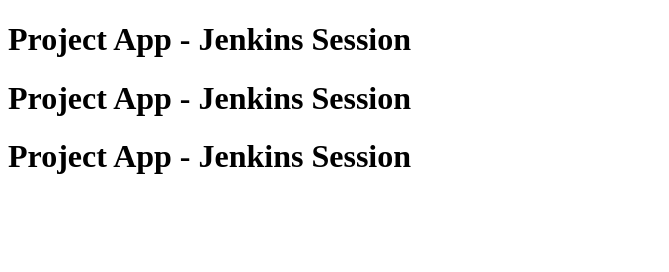
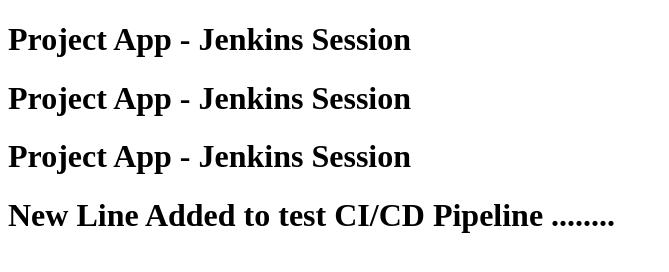
Before and after one commit to ehabelguindy/final_session_gamal, a plain HTML site: page index.html in a window 1280 px wide. Shown: the whole page, without its empty margins (0-669 px from the left). Drawn offline with Linux system fonts and the light colour scheme.

Commit message:
Update index.html

```diff
--- a/index.html
+++ b/index.html
@@ -9,5 +9,6 @@
     <h1>Project App - Jenkins Session</h1>
     <h1>Project App - Jenkins Session</h1>
     <h1>Project App - Jenkins Session</h1>
+    <h1>New Line Added to test CI/CD Pipeline ........</h1>
 </body>
 </html>
```
